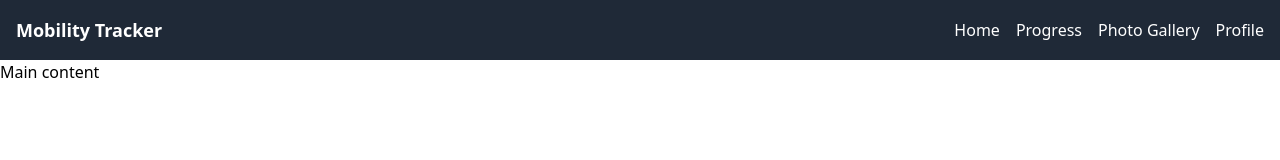
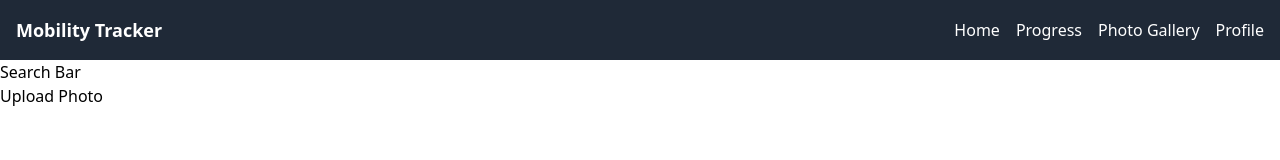
Before and after one commit to Collin-Lung/mobility, a website: page public/index.html in a window 1280 px wide. Drawn offline with Linux system fonts and the light colour scheme.

Commit message:
begin adding main content

```diff
--- a/public/index.html
+++ b/public/index.html
@@ -21,7 +21,14 @@
   </nav>
 
   <main>
-    Main content
+    <div>
+      Search Bar
+    </div>
+
+    <button>
+      Upload Photo
+    </button>
+
   </main>
 
 </body>
```
